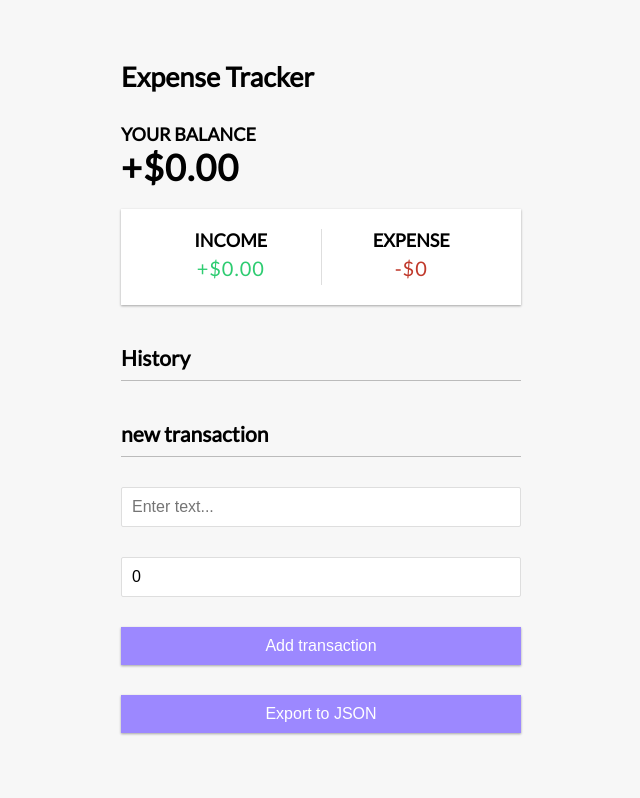
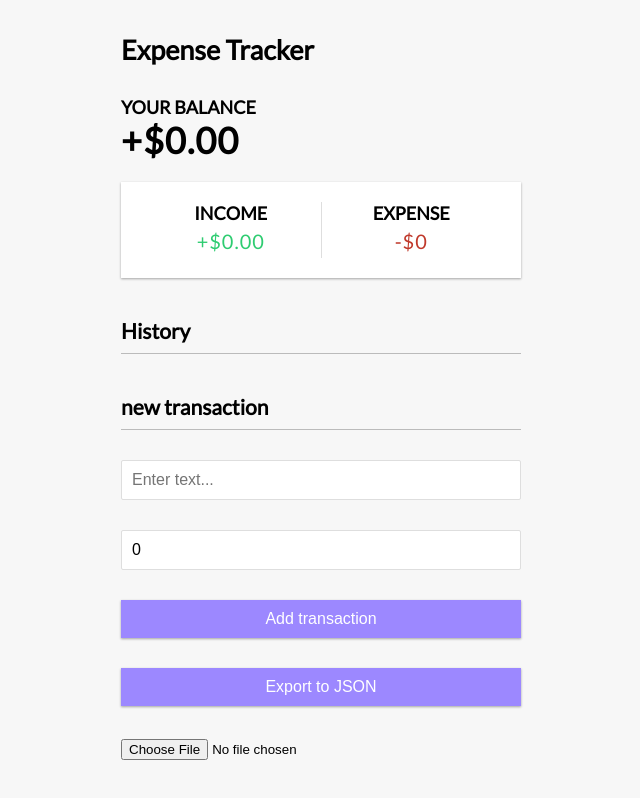
Before and after one commit to SoufianTamim/epense, a React (Vite) app: page / in a window 1280 px wide. Shown: the whole page, without its empty margins (319-959 px from the left). Built offline with nearby package versions, Linux system fonts and the light colour scheme.

Commit message:
first commit

```diff
--- a/src/Components/AddTransaction.jsx
+++ b/src/Components/AddTransaction.jsx
@@ -1,6 +1,7 @@
 import React, { useContext, useState } from "react";
 import { GlobalContext } from "../Context/GlobalState";
 import ExportToExcelButton from "./ExportToExcelButton";
+import ImprtJsonFile from "./ImprtJsonFile";
 
 
 
@@ -41,7 +42,8 @@ const AddTransaction = () => {
         </div>
         <button className="btn">Add transaction</button>
       </form>
-        <ExportToExcelButton />
+      <ExportToExcelButton />
+      <ImprtJsonFile />
     </>
   );
 };
--- /dev/null
+++ b/src/Components/ImprtJsonFile.jsx
@@ -0,0 +1,48 @@
+import React, { useContext, useState, useRef } from "react";
+import { GlobalContext } from "../Context/GlobalState";
+import { saveAs } from "file-saver";
+
+const ImportJsonFile = () => {
+  const { addTransaction } = useContext(GlobalContext);
+  const [jsonData, setJsonData] = useState(null);
+  const fileInputRef = useRef(null);
+
+  const handleFileChange = async (event) => {
+    const file = event.target.files[0];
+    if (!file) return;
+
+    try {
+      const fileReader = new FileReader();
+      fileReader.onload = (e) => {
+        const content = e.target.result;
+        const importedData = JSON.parse(content);
+
+        // Handle the imported data as needed
+        // For example, update the local storage or perform any other actions
+        console.log("Imported Data:", importedData);
+
+        // Assuming importedData is an array of transactions
+        importedData.forEach((transaction) => {
+          addTransaction(transaction);
+        });
+
+        setJsonData(importedData);
+
+        // Reset the input field
+        fileInputRef.current.value = "";
+      };
+
+      fileReader.readAsText(file);
+    } catch (error) {
+      console.error("Error importing file:", error);
+    }
+  };
+
+  return (
+    <>
+      <input type="file" onChange={handleFileChange} accept=".json" ref={fileInputRef} />
+    </>
+  );
+};
+
+export default ImportJsonFile;
```
